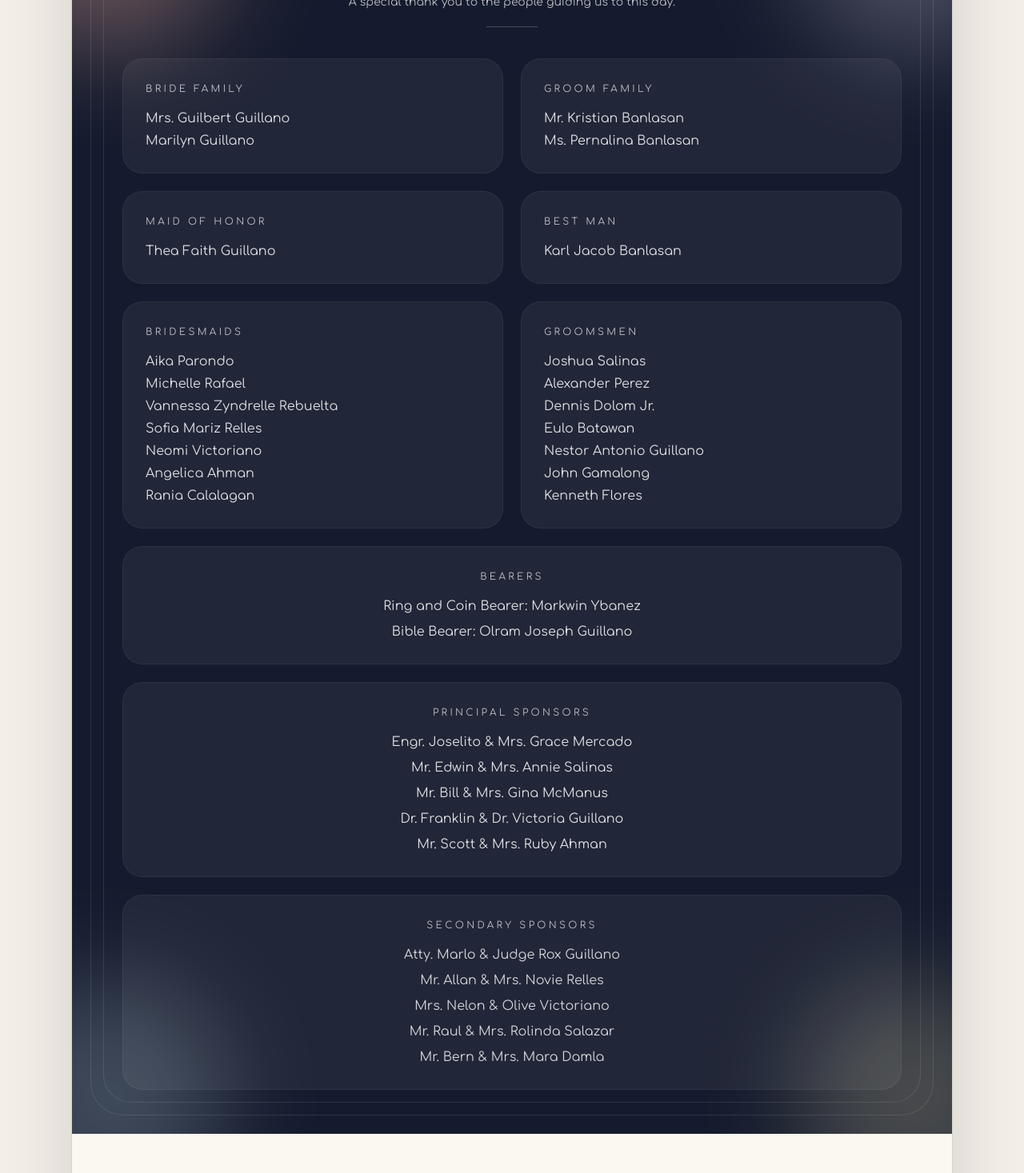
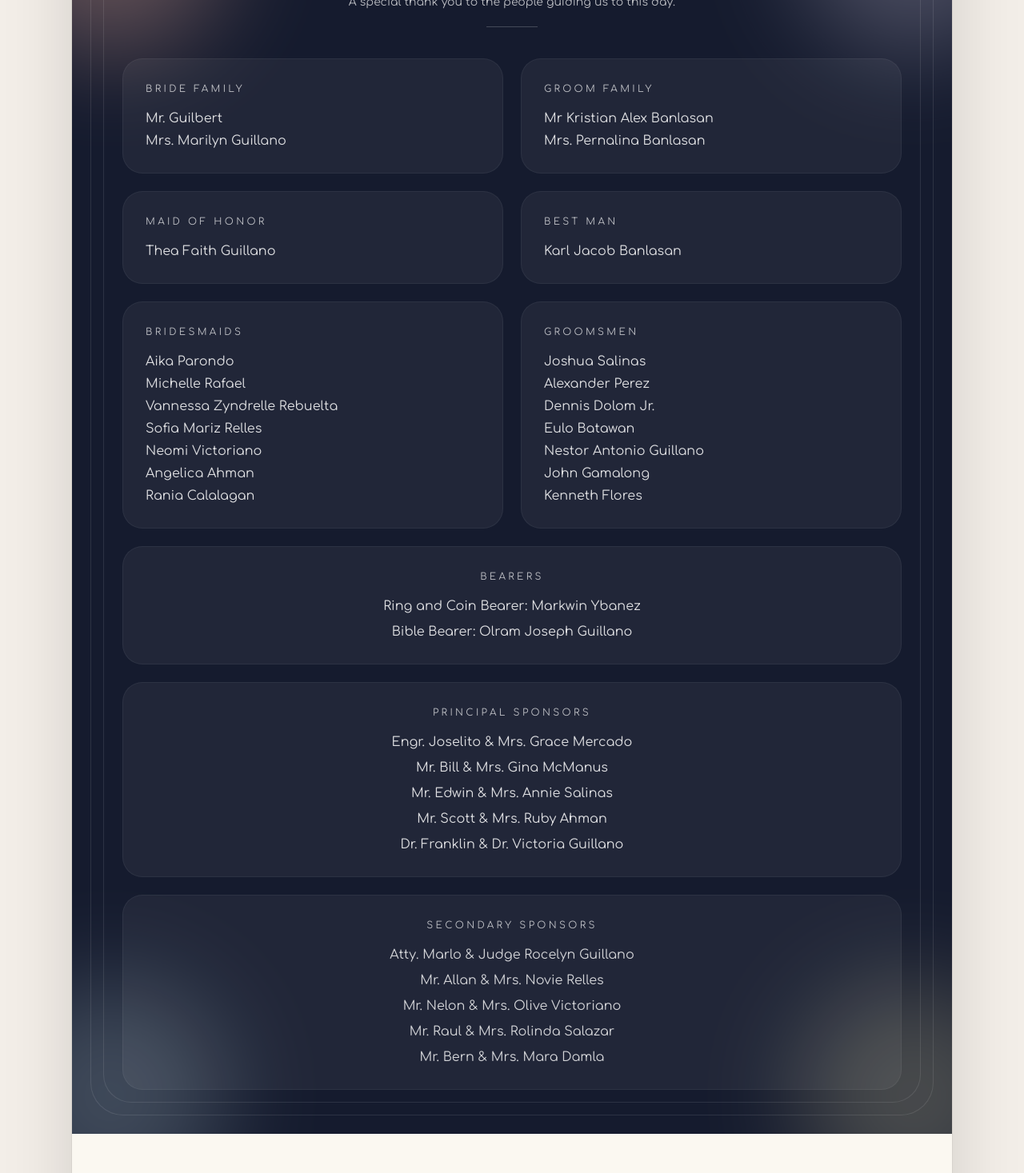
Before and after one commit to Moowses/mosses-vanesa-wedding, a Next.js app: page / in a window 1280 px wide. Shown: the part 2672-4139 px from the top of the page at 80% size. Built offline with nearby package versions, Linux system fonts and the light colour scheme.

Commit message:
page
update

```diff
--- a/app/page.tsx
+++ b/app/page.tsx
@@ -312,8 +312,8 @@ export default function Home() {
                 Bride Family
               </p>
               <div className="mt-4 space-y-1 text-white/85">
-                <p>Mrs. Guilbert Guillano</p>
-                <p>Marilyn Guillano</p>
+                <p>Mr. Guilbert </p>
+                <p>Mrs. Marilyn Guillano</p>
               </div>
             </div>
 
@@ -322,8 +322,8 @@ export default function Home() {
                 Groom Family
               </p>
               <div className="mt-4 space-y-1 text-white/85">
-                <p>Mr. Kristian Banlasan</p>
-                <p>Ms. Pernalina Banlasan</p>
+                <p>Mr Kristian Alex Banlasan</p>
+                <p>Mrs. Pernalina Banlasan</p>
               </div>
             </div>
           </div>
@@ -400,10 +400,10 @@ export default function Home() {
             </p>
             <div className="mt-4 space-y-2 text-white/85">
               <p>Engr. Joselito &amp; Mrs. Grace Mercado</p>
+              <p>Mr. Bill &amp; Mrs. Gina McManus</p>
               <p>Mr. Edwin &amp; Mrs. Annie Salinas</p>
-              <p>Mr. Bill &amp; Mrs. Gina McManus</p>
+              <p>Mr. Scott &amp; Mrs. Ruby Ahman</p>
               <p>Dr. Franklin &amp; Dr. Victoria Guillano</p>
-              <p>Mr. Scott &amp; Mrs. Ruby Ahman</p>
             </div>
           </div>
 
@@ -413,9 +413,9 @@ export default function Home() {
               Secondary Sponsors
             </p>
             <div className="mt-4 space-y-2 text-white/80">
-              <p>Atty. Marlo &amp; Judge Rox Guillano</p>
+              <p>Atty. Marlo &amp; Judge Rocelyn Guillano</p>
               <p>Mr. Allan &amp; Mrs. Novie Relles</p>
-              <p>Mrs. Nelon &amp; Olive Victoriano</p>
+              <p>Mr. Nelon &amp; Mrs. Olive Victoriano</p>
               <p>Mr. Raul &amp; Mrs. Rolinda Salazar</p>
               <p>Mr. Bern &amp; Mrs. Mara Damla</p>
             </div>
```
Also changed, not shown: app/robots.txt (added).
